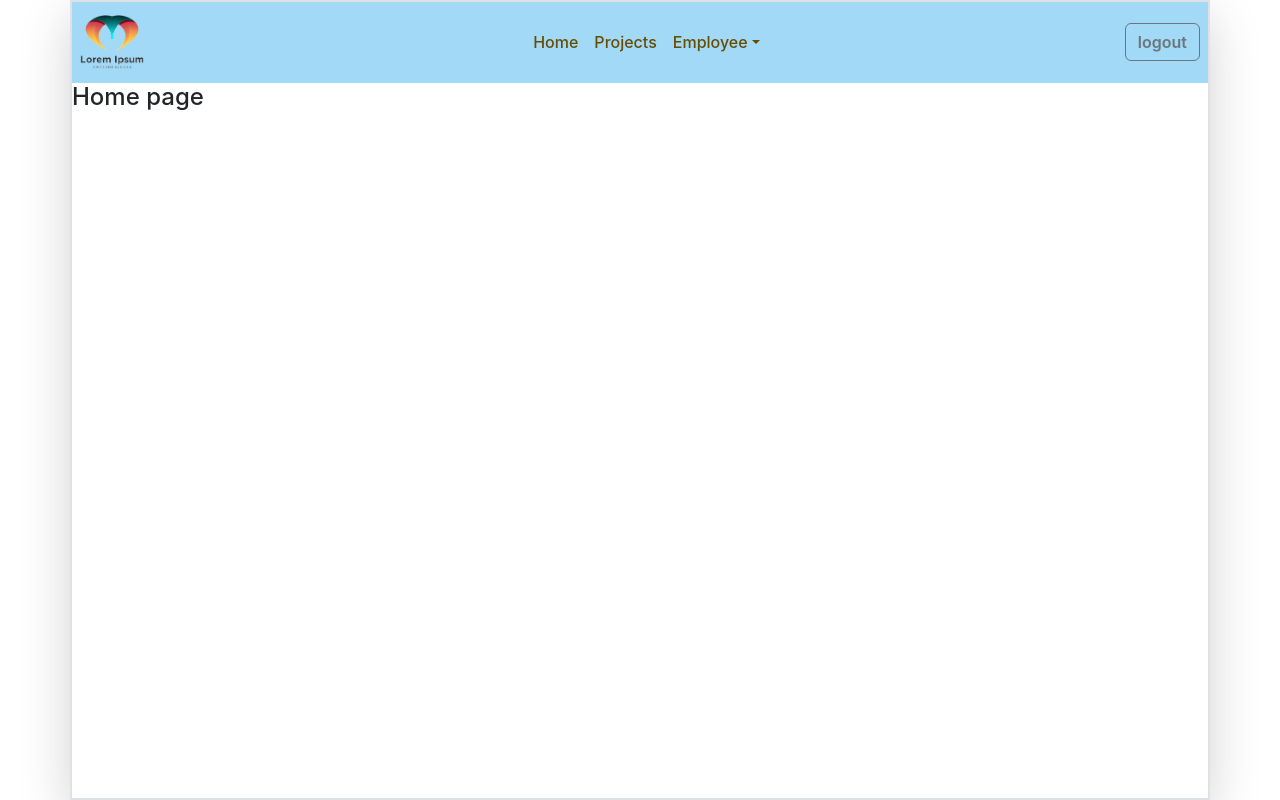
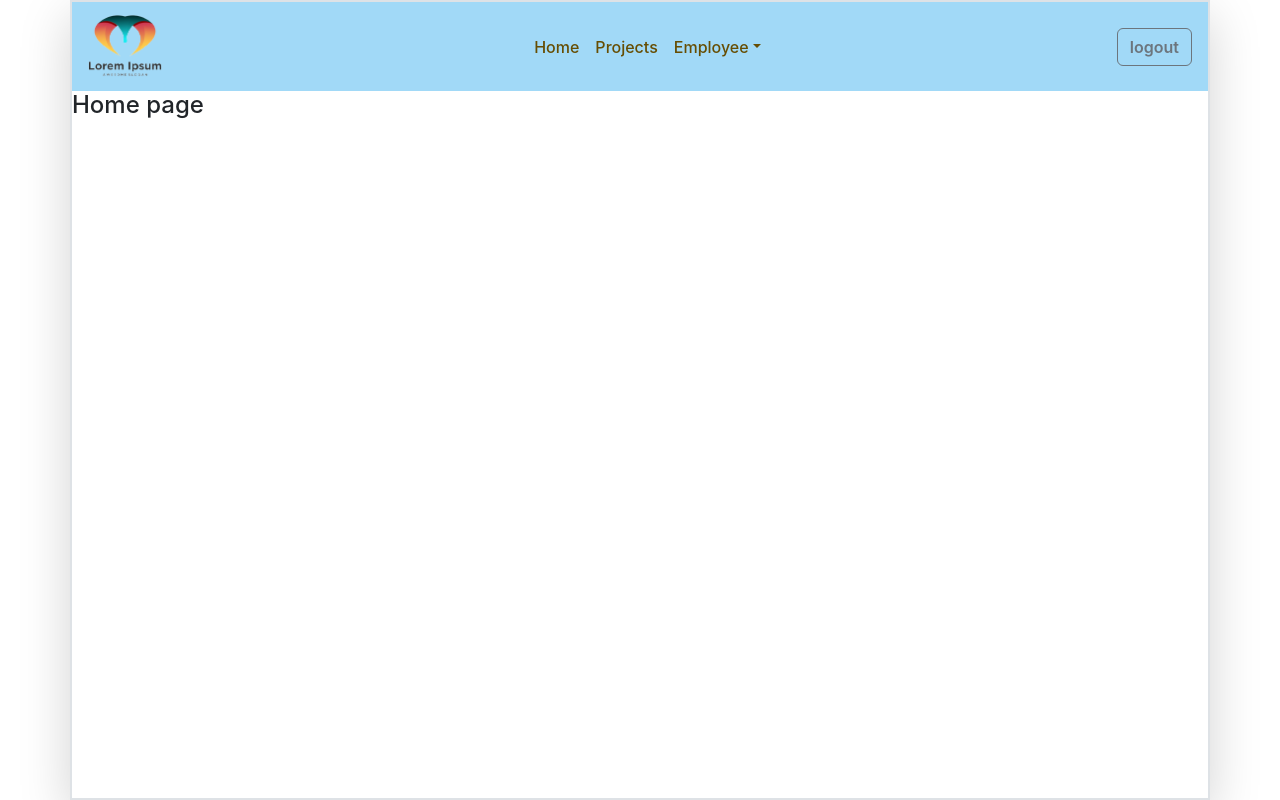
Before and after one commit to SoummoSinghoRoy/cns-project_management, a React (Create React App) app in the folder client/: page / in a window 1280 px wide. Built offline with nearby package versions, Linux system fonts and the light colour scheme; sample sign-in values are in the browser's storage.

Commit message:
update navbar

```diff
--- a/client/src/components/Navbar.jsx
+++ b/client/src/components/Navbar.jsx
@@ -23,7 +23,7 @@ export function Navbar() {
         {/* large & medium screen navbar */}
         <nav className="navbar navbar-expand-lg d-none d-lg-block d-md-block d-lg-flex custom-navbar">
             <a className="navbar-brand" href="/">
-              <img src={logo} alt="logo" className="img-fluid px-2" width="80" height="auto"/>
+              <img src={logo} alt="logo" className="img-fluid ps-3" width="90" height="auto"/>
             </a>
             <ul className="navbar-nav mb-2 mb-lg-0 ms-lg-auto">
               <li className="nav-item">
@@ -42,7 +42,7 @@ export function Navbar() {
                 </ul>
               </li>
             </ul>
-            <div className='logout-btn ms-lg-auto'>
+            <div className='logout-btn pe-2 ms-lg-auto'>
               <button type="button" className="btn btn-outline-secondary fw-semibold me-2" onClick={logouthandler}>logout</button>
             </div>
           </nav>
```
